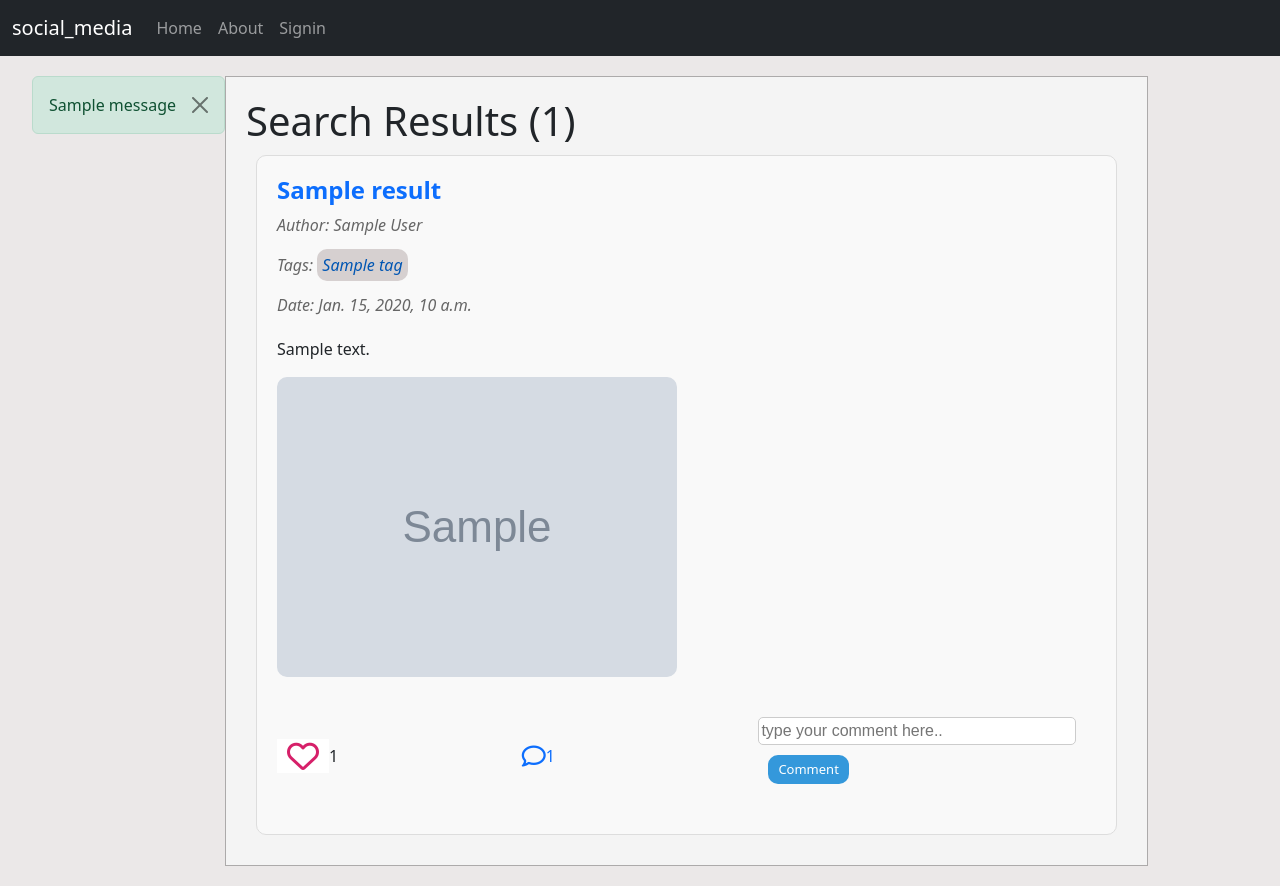
After one commit to Kirolls20/SocialMediaDjango, a Django app: template social_media/templates/blog/blog_search_results.html in a window 1280 px wide. The commit adds this page. Run offline with Django 4.2, Linux system fonts and the light colour scheme; the template is opened without the code that fills it: most values are stand-ins (such as "Sample title", 1, 10 or a date in 2020); grey boxes marked "Sample" are stand-in pictures; one stand-in notice (Sample message) is shown; some libraries are stand-ins or nearby versions.

```diff
--- a/social_media/static/css/blog_home.css
+++ b/social_media/static/css/blog_home.css
@@ -1,7 +1,3 @@
-body{
-    background-color: #f0f0f0;
-}
-
 #home-heading{
     font-size: 50px;
     font-weight: 700;
--- a/social_media/templates/base.html
+++ b/social_media/templates/base.html
@@ -34,9 +34,43 @@
 <!-- Le javascript
     ================================================== -->
 {# Placed at the top of the document so pages load faster with defer #}
-{% block javascript %}
 
+</head>
+<body>
+  {% include 'navbar.html' %}
 
+  <div class="container">
+    {% if messages %}
+      {% for message in messages %}
+        <div class="alert alert-dismissible {% if message.tags %}alert-{{ message.tags }}{% endif %}">
+          {{ message }}
+          <button type="button"
+                  class="btn-close"
+                  data-bs-dismiss="alert"
+                  aria-label="Close"></button>
+        </div>
+      {% endfor %}
+    {% endif %}
+    <body style="background-color:#ebe8e8;">
+    {% block content %}
+    {% endblock  %}
+  </body>
+  </div>
+  <!-- /container -->
+  {% block modal %}
+  {% endblock modal %}
+  {% block inline_javascript %}
+    {% comment %}
+    Script tags with only code, no src (defer by default). To run
+    with a "defer" so that you run inline code:
+    <script>
+      window.addEventListener('DOMContentLoaded', () => {
+        /* Run whatever you want */
+      });
+    </script>
+    {% endcomment %}
+  {% endblock inline_javascript %}
+  {% block javascript %}
 <!-- Bootstrap JS -->
 <script defer
         src="https://cdnjs.cloudflare.com/ajax/libs/bootstrap/5.2.3/js/bootstrap.min.js"
@@ -53,39 +87,5 @@
   <script src="https://kit.fontawesome.com/6fa36f3b85.js" crossorigin="anonymous"></script>
 
 {% endblock %}
-</head>
-<body>
-  {% include 'navbar.html' %}
-
-  <div class="container">
-    {% if messages %}
-      {% for message in messages %}
-        <div class="alert alert-dismissible {% if message.tags %}alert-{{ message.tags }}{% endif %}">
-          {{ message }}
-          <button type="button"
-                  class="btn-close"
-                  data-bs-dismiss="alert"
-                  aria-label="Close"></button>
-        </div>
-      {% endfor %}
-    {% endif %}
-    {% block content %}
-      <p>Use this document as a way to quick start any new project.</p>
-    {% endblock  %}
-  </div>
-  <!-- /container -->
-  {% block modal %}
-  {% endblock modal %}
-  {% block inline_javascript %}
-    {% comment %}
-    Script tags with only code, no src (defer by default). To run
-    with a "defer" so that you run inline code:
-    <script>
-      window.addEventListener('DOMContentLoaded', () => {
-        /* Run whatever you want */
-      });
-    </script>
-    {% endcomment %}
-  {% endblock inline_javascript %}
 </body>
 </html>
--- /dev/null
+++ b/social_media/templates/blog/blog_search_results.html
@@ -0,0 +1,99 @@
+{% extends 'base.html' %}
+{% load static %}
+
+{% block title %}
+home blog
+{% endblock %}
+
+<head>
+    <meta name="viewport" content="width=device-width, initial-scale=1.0" />
+    {% block css %}
+    <link rel="stylesheet"
+            href="https://cdnjs.cloudflare.com/ajax/libs/bootstrap/5.2.3/css/bootstrap.min.css"
+            integrity="sha512-SbiR/eusphKoMVVXysTKG/7VseWii+Y3FdHrt0EpKgpToZeemhqHeZeLWLhJutz/2ut2Vw1uQEj2MbRF+TVBUA=="
+            crossorigin="anonymous"
+            referrerpolicy="no-referrer" />
+        <link href="{% static 'css/project.css' %}" rel="stylesheet" />
+        <!-- This is custom css static file  -->
+        <link href="{% static 'css/blog_home.css' %}" rel="stylesheet" />
+    {% endblock %}
+    <script src="https://kit.fontawesome.com/6fa36f3b85.js" crossorigin="anonymous"></script>
+</head>
+
+{% block content %}
+
+
+<main class="content">
+   <h1>Search Results ({{qs_results.all.count}})</h1>
+  {% if qs_results %}
+  {% for result in qs_results %}
+ <div class="blog-post" id="{{result.id}}">
+
+      <!-- Endof the Delete pop up -->
+      <a href="{% url 'blog_details' result.id %}" style="text-decoration: none;">
+          <h1 class="title">{{result.title}}</h1>
+      </a>
+      <p class="author">Author: {{result.author}}</p>
+      {% if result.tags.all %}
+      <p class="author">Tags: {% for tag in result.tags.all%}<span class="tag">{{tag}}</span>{% if not forloop.last %}, {% endif %}{% endfor %}</p>
+      {% endif %}
+      <p class="date">Date: {{result.pub_date}}</p>
+      <div class="body">
+          <p>{{result.body}}</p>
+          <!-- Add more content here -->
+          {% if result.image %}
+              <img src="{{result.image.url}}" alt="image" class="blog-image">
+          {% endif %}
+      </div>
+      <div class="actions">
+          <div class="likes">
+              {% if request.user in result.likes.all %}
+                  <button type="submit" style="background-color: white;">
+                      <i class="fa-solid fa-heart fa-2xl" style="color: #d62069;"></i>
+                  </button> {{result.likes.all.count}}
+                  {% else %}
+                  <button type="submit" style="background-color: white;">
+                      <i class="fa-regular fa-heart fa-2xl" style="color: #d62069;"></i>
+                  </button> {{result.likes.all.count}}
+                  {% endif %}
+          </div>
+          <div class="comments">
+              {% if request.user in result.comments.all %}
+                  <a href="{% url 'comment_list' result.id %}" style="text-decoration: none;">
+                      <i class="fa-solid fa-comment fa-xl"></i>{{result.comments.all.count}}
+                  </a>
+              {% else %}
+                  <a href="{% url 'comment_list' result.id %}" style="text-decoration: none; ">
+                      <i class="fa-regular fa-comment fa-xl"></i>{{result.comments.all.count}}
+                  </a>
+              {% endif %}
+          </div>
+          <div class="comment-container">
+              <form action="{% url 'create_comment' result.id %}" method="post">
+                  {% csrf_token %}
+                  <input type="text" name="comment" id="comment" placeholder="type your comment here..">
+                  <button class="comment-btn" type="submit">Comment</button>
+              </form>
+          </div>
+
+      </div>
+  </div>
+  {% endfor %}
+  {% else %}
+  <h3>No query matches your search </h3>
+  {% endif %}
+</main>
+
+
+{% block javascript %}
+<!-- Your stuff: Third-party javascript libraries go here -->
+<script src="https://cdn.jsdelivr.net/npm/bootstrap@5.3.2/dist/js/bootstrap.bundle.min.js"
+integrity="sha384-C6RzsynM9kWDrMNeT87bh95OGNyZPhcTNXj1NW7RuBCsyN/o0jlpcV8Qyq46cDfL"
+crossorigin="anonymous"></script>
+<!-- place project specific Javascript in this file -->
+
+  <script defer src="{% static 'js/project.js' %}"></script>
+  <script src="https://kit.fontawesome.com/6fa36f3b85.js" crossorigin="anonymous"></script>
+
+{% endblock %}
+{% endblock %}
```
